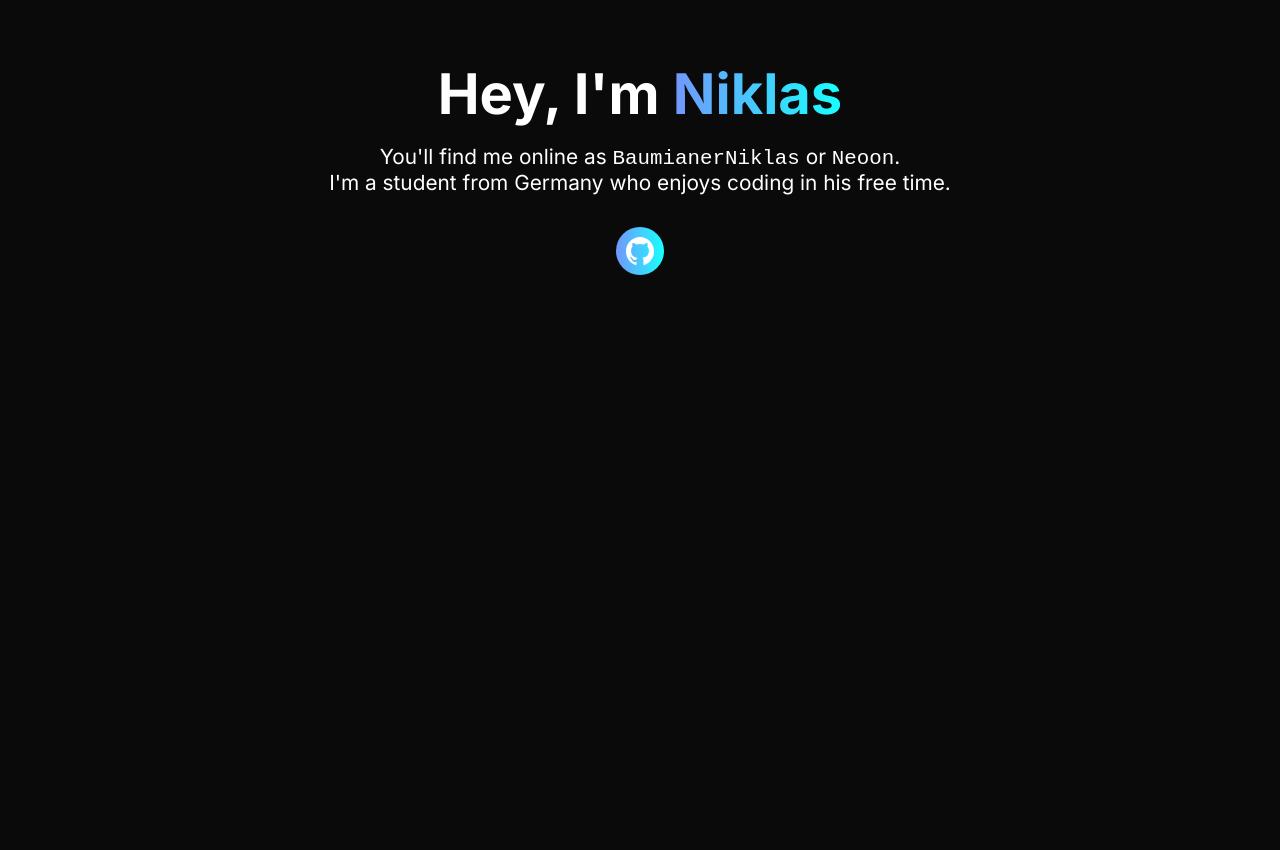
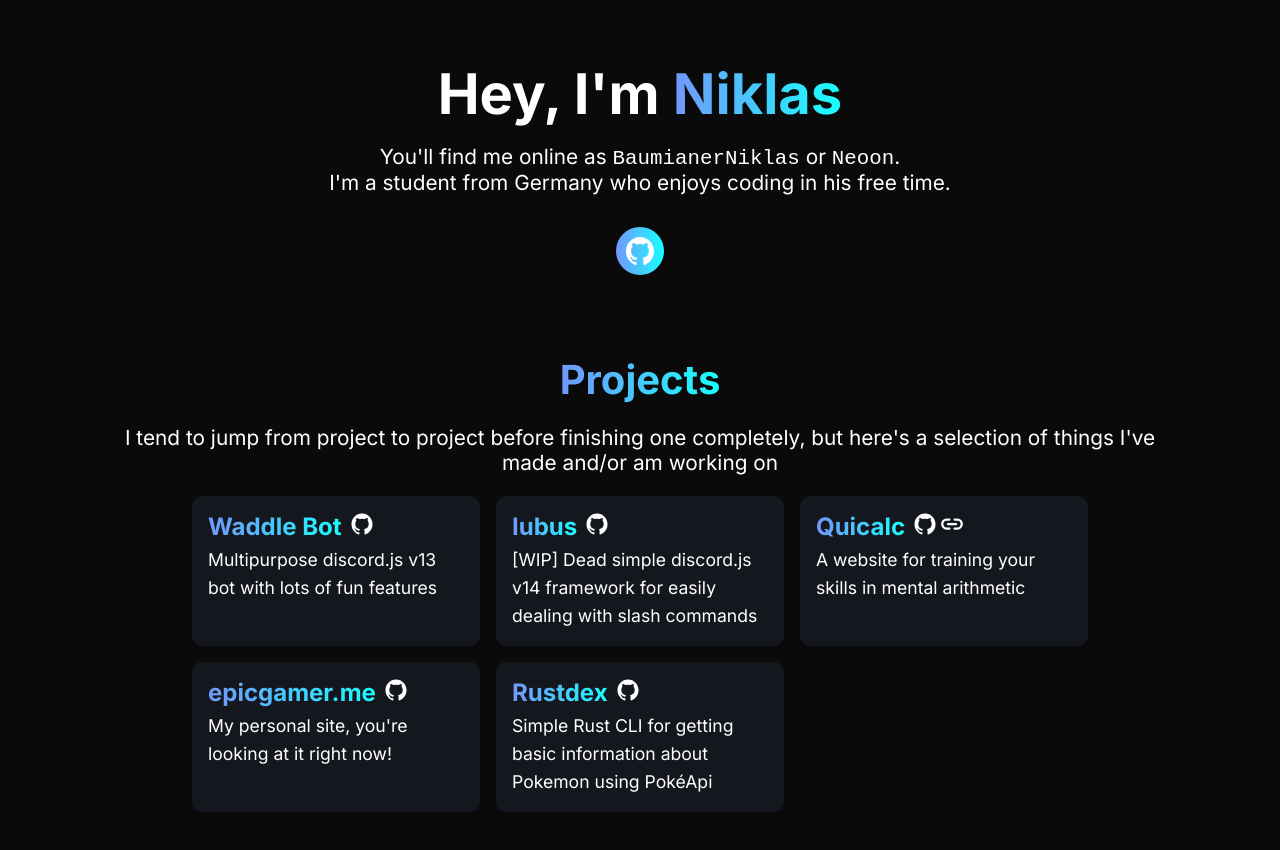
Before and after one commit to BaumianerNiklas/epicgamer.me, a Svelte app: page / in a window 1280 px wide. Shown: the top 850 px of the page. Before the commit the page ends 800 px from the top, so only its background shows below. Built offline with nearby package versions, Linux system fonts and the light colour scheme.

Commit message:
feat: begin projects section

```diff
--- a/src/App.svelte
+++ b/src/App.svelte
@@ -1,12 +1,16 @@
 <script>
 import TheIntro from "./components/TheIntro.svelte";
+import ProjectList from "./components/ProjectList.svelte";
 </script>
 
 <svelte:head>
 	<title>Niklas' very awesome site</title>
 </svelte:head>
 
-<TheIntro />
+<main>
+	<TheIntro />
+	<ProjectList />
+</main>
 
 <style global>
 @import url("https://fonts.googleapis.com/css2?family=Inter:wght@400;700&family=Roboto+Mono:wght@400;700&family=Source+Code+Pro:wght@400;700&display=swap");
@@ -26,4 +30,13 @@ body {
 	font-family: "Inter", sans-serif;
 	background-color: var(--clr-bg);
 }
+section {
+	margin-bottom: 10vh;
+}
+.gradient-text {
+	background: var(--clr-gradient-primary);
+	background-clip: text;
+	-webkit-background-clip: text;
+	color: transparent;
+}
 </style>
--- /dev/null
+++ b/src/components/ProjectCard.svelte
@@ -0,0 +1,64 @@
+<script lang="ts">
+import type { Project } from "../data/projects";
+
+export let project: Project;
+</script>
+
+<div class="card">
+	<div class="header">
+		<h2 class="gradient-text">{project.name}</h2>
+		<div class="links">
+			{#if project.repoName}
+				<div class="icon-container">
+					<a href="https://github.com/BaumianerNiklas/{project.repoName}" target="blank">
+						<ion-icon name="logo-github" />
+					</a>
+				</div>
+			{/if}
+			{#if project.url}
+				<div class="icon-container">
+					<a href={project.url} target="blank">
+						<ion-icon name="link" />
+					</a>
+				</div>
+			{/if}
+		</div>
+	</div>
+	<p>{project.description}</p>
+</div>
+
+<style>
+.card {
+	padding: 1rem;
+	border-radius: 10px;
+	background-color: #14171e;
+}
+
+.header {
+	display: flex;
+	gap: 0.5rem;
+	margin-bottom: 5px;
+}
+
+.links {
+	display: flex;
+	align-items: center;
+	gap: 0.2rem;
+}
+
+ion-icon {
+	color: white;
+	font-size: 1.5rem;
+}
+
+.icon-container {
+	display: grid;
+	place-items: center;
+}
+
+p {
+	line-height: 1.75rem;
+	font-size: 1.1rem;
+	color: white;
+}
+</style>
--- /dev/null
+++ b/src/components/ProjectList.svelte
@@ -0,0 +1,49 @@
+<script lang="ts">
+import { projectData } from "../data/projects";
+import ProjectCard from "./ProjectCard.svelte";
+</script>
+
+<section>
+	<h1 class="gradient-text">Projects</h1>
+	<p>
+		I tend to jump from project to project before finishing one completely, but here's a selection of things I've made
+		and/or am working on
+	</p>
+
+	<div class="project-board">
+		{#each projectData as project}
+			<ProjectCard {project} />
+		{/each}
+	</div>
+</section>
+
+<style>
+section {
+	display: flex;
+	justify-content: center;
+	align-items: center;
+	flex-direction: column;
+}
+
+h1,
+p {
+	text-align: center;
+}
+
+h1 {
+	font-size: 2.5rem;
+}
+p {
+	font-size: 1.3rem;
+	max-width: 85vw;
+	margin-top: 1em;
+}
+
+.project-board {
+	margin-top: 1.3rem;
+	display: grid;
+	max-width: 70vw;
+	grid-template-columns: repeat(auto-fit, minmax(230px, 1fr));
+	gap: 1rem;
+}
+</style>
--- a/src/components/TheIntro.svelte
+++ b/src/components/TheIntro.svelte
@@ -42,10 +42,4 @@ p {
 	font-size: 1.3rem;
 	max-width: 85vw;
 }
-span {
-	background: var(--clr-gradient-primary);
-	background-clip: text;
-	-webkit-background-clip: text;
-	color: transparent;
-}
 </style>
--- /dev/null
+++ b/src/data/projects.ts
@@ -0,0 +1,48 @@
+export interface Project {
+	name: string;
+	description: string;
+	repoName?: string;
+	url?: string;
+	stack: Technology[];
+}
+
+export enum Technology {
+	TypeScript,
+	Node,
+	Svelte,
+	Rust,
+}
+
+export const projectData: Project[] = [
+	{
+		name: "Waddle Bot",
+		description: "Multipurpose discord.js v13 bot with lots of fun features",
+		repoName: "Waddle-Bot",
+		stack: [Technology.TypeScript, Technology.Node],
+	},
+	{
+		name: "Iubus",
+		description: "[WIP] Dead simple discord.js v14 framework for easily dealing with slash commands",
+		repoName: "iubus",
+		stack: [Technology.TypeScript, Technology.Node],
+	},
+	{
+		name: "Quicalc",
+		description: "A website for training your skills in mental arithmetic",
+		repoName: "quicalc",
+		url: "https://quicalc.epicgamer.me",
+		stack: [Technology.TypeScript, Technology.Svelte],
+	},
+	{
+		name: "epicgamer.me",
+		description: "My personal site, you're looking at it right now!",
+		repoName: "epicgamer.me",
+		stack: [Technology.TypeScript, Technology.Svelte],
+	},
+	{
+		name: "Rustdex",
+		description: "Simple Rust CLI for getting basic information about Pokemon using PokéApi",
+		repoName: "rustdex",
+		stack: [Technology.Rust],
+	},
+];
```
